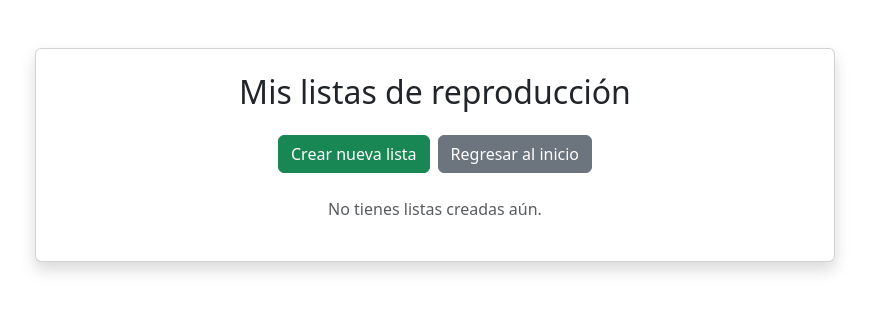
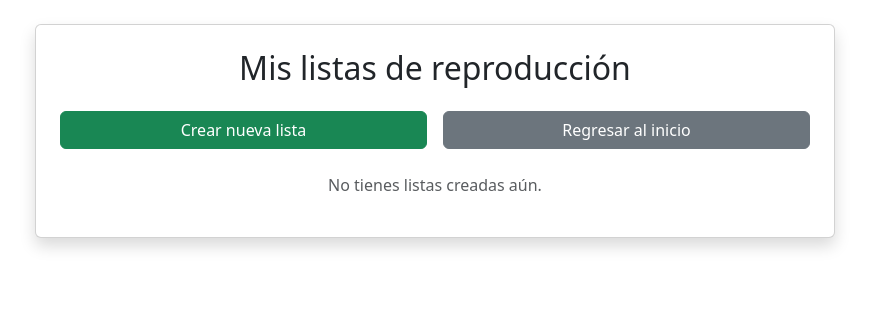
Before and after one commit to nelsonpalacio/gestion_musica, a Django app: page /listas/ in a window 1280 px wide. Shown: the part 56-368 px from the top of the page, without its empty margins (205-1074 px from the left). Run offline with Django 5.2, Linux system fonts and the light colour scheme; the first user in the database is signed in; data comes from the database, SQL or seed files in the repository; some libraries are stand-ins or nearby versions.

Commit message:
Add files via upload

```diff
--- a/core/templates/core/lista_listas.html
+++ b/core/templates/core/lista_listas.html
@@ -1,29 +1,32 @@
 {% extends 'core/base.html' %}
 
 {% block contenido %}
-<div class="container d-flex justify-content-center align-items-start mt-5">
+<div class="container d-flex justify-content-center align-items-start mt-4">
   <div class="card shadow p-4 w-100" style="max-width: 800px;">
     <h2 class="text-center mb-4">Mis listas de reproducción</h2>
 
-    <div class="d-flex justify-content-center flex-wrap gap-2 mb-4">
-      <a href="{% url 'crear_lista' %}" class="btn btn-success">Crear nueva lista</a>
-      <a href="{% url 'inicio' %}" class="btn btn-secondary">Regresar al inicio</a>
+    <!-- Botones principales -->
+    <div class="d-flex flex-column flex-sm-row justify-content-center gap-3 mb-4">
+      <a href="{% url 'crear_lista' %}" class="btn btn-success w-100 w-sm-auto"> Crear nueva lista</a>
+      <a href="{% url 'inicio' %}" class="btn btn-secondary w-100 w-sm-auto"> Regresar al inicio</a>
     </div>
 
     {% if listas %}
       <ul class="list-group">
         {% for lista in listas %}
           <li class="list-group-item">
-            <div class="d-flex justify-content-between flex-column flex-md-row align-items-start align-items-md-center">
-              <div class="mb-2 mb-md-0">
+            <div class="d-flex flex-column flex-md-row justify-content-between align-items-start align-items-md-center">
+              <div class="mb-3 mb-md-0">
                 <h5 class="mb-1">{{ lista.nombre }}</h5>
                 <small class="text-muted">{{ lista.descripcion|default:"Sin descripción" }}</small>
               </div>
-              <div class="d-flex flex-wrap gap-2">
-                <a href="{% url 'editar_lista' lista.pk %}" class="btn btn-warning btn-sm">Editar</a>
-                <a href="{% url 'eliminar_lista' lista.pk %}" class="btn btn-danger btn-sm">Eliminar</a>
-                <a href="{% url 'agregar_canciones' lista.pk %}" class="btn btn-primary btn-sm">Agregar canciones</a>
-                <a href="{% url 'detalle_lista' lista.pk %}" class="btn btn-info btn-sm">Ver canciones</a>
+
+              <!-- Botones de acción -->
+              <div class="d-flex flex-wrap justify-content-center gap-2 mt-2 mt-md-0">
+                <a href="{% url 'editar_lista' lista.pk %}" class="btn btn-warning btn-sm"> Editar</a>
+                <a href="{% url 'eliminar_lista' lista.pk %}" class="btn btn-danger btn-sm"> Eliminar</a>
+                <a href="{% url 'agregar_canciones' lista.pk %}" class="btn btn-primary btn-sm">Canciones</a>
+                <a href="{% url 'detalle_lista' lista.pk %}" class="btn btn-info btn-sm"> Ver</a>
               </div>
             </div>
           </li>
```
